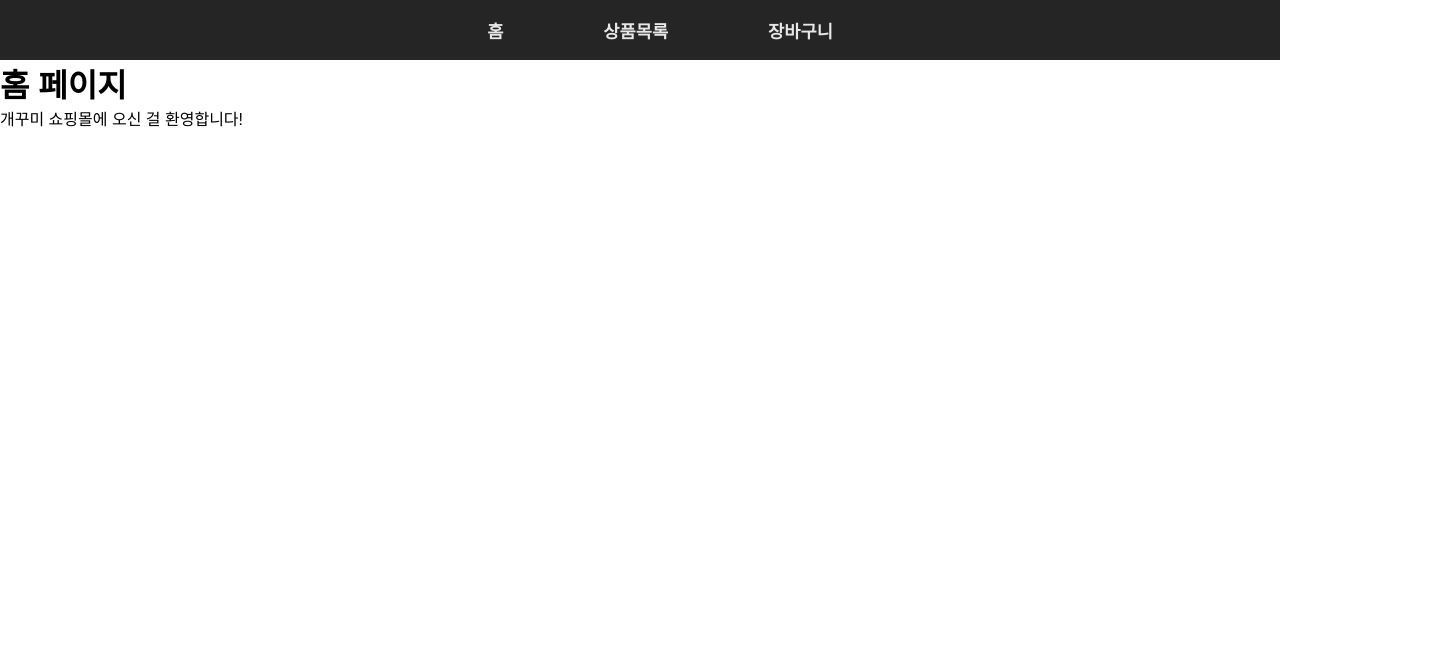
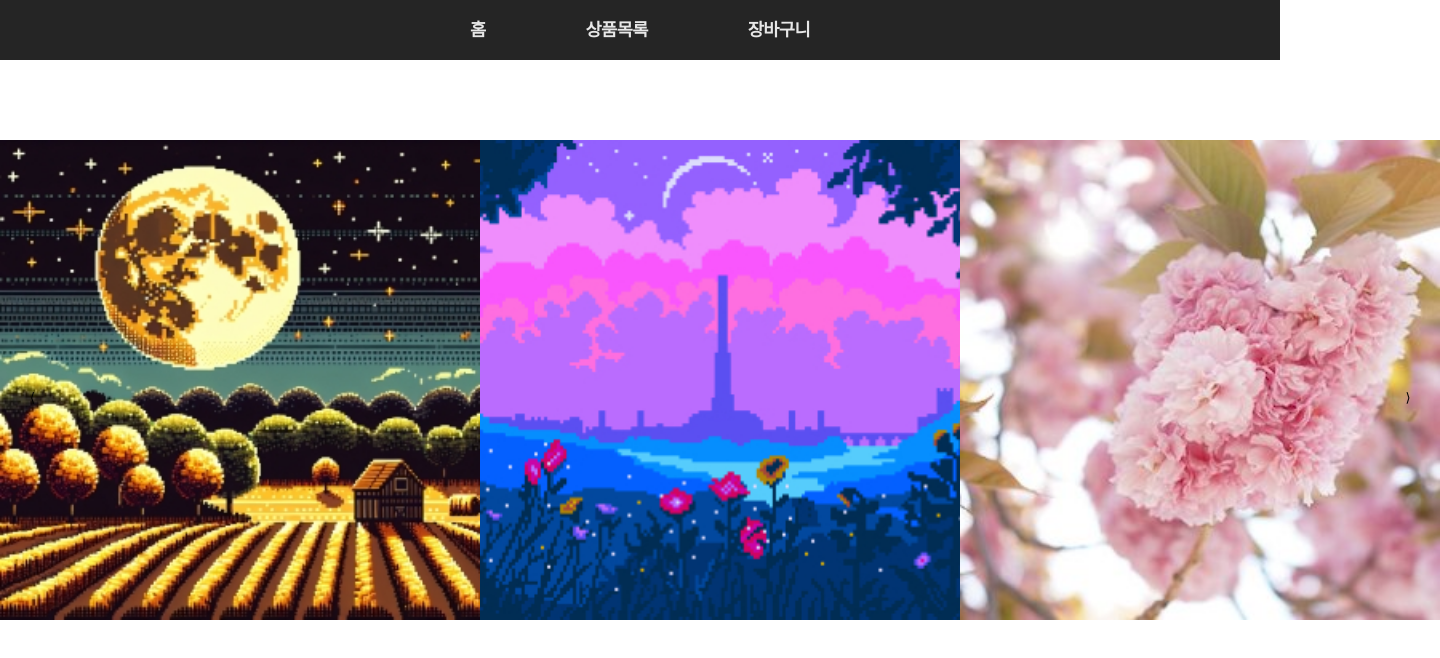
Before and after one commit to dy-08/kkumi-toyshop, a website with bundled scripts: page index.html in a window 1280 px wide. Shown: the whole page, 1440 px wide, since content can reach past the window. Built offline with nearby package versions, Linux system fonts and the light colour scheme.

Commit message:
feat: 상품 메인 슬라이드 구현

```diff
--- a/index.html
+++ b/index.html
@@ -8,9 +8,13 @@
         <link rel="stylesheet" href="./src/css/common.css" />
         <link rel="stylesheet" href="./src/css/header.css" />
         <link rel="stylesheet" href="./src/css/product.css" />
+        <link rel="stylesheet" href="./src/css/slider.css" />
     </head>
     <body>
         <header></header>
+        <section id="slideShow">
+
+        </section>
         <main id="app"></main>
         <script type="module" src="./src/js/main.js"></script>
     </body>
--- a/src/css/reset.css
+++ b/src/css/reset.css
@@ -1,31 +1,57 @@
-* {
-    box-sizing: border-box;
-}
-
-body {
-    font-family: 'Noto Sans KR', sans-serif;
-    margin: 0;
-}
-
-ul {
-    list-style: none;
-}
-
-a {
-    text-decoration: none;
-    color: rgb(20, 20, 20);
-}
-
-button {
-    border: 0;
-    outline: 0;
-}
-
-h1,
-h2,
-h3,
-p,
-ul,
-image {
-    margin: 0;
-}
+/* reset */
+body,div,dl,dt,dd,ul,ol,li,h1,h2,h3,h4,h5,h6,pre,code,form,fieldset,legend,textarea,p,blockquote,th,td,input,select,textarea,button{margin:0;padding:0;box-sizing: border-box; word-break: keep-all;word-wrap: break-word}
+body,button,input,select,table,textarea{font-family:'NotoSansKR',Arial,sans-serif;font-size:1em;font-weight:400;color:#000;line-height:1.3;letter-spacing: -0.04em}
+html{height:100%;}
+body{height:100%;}/* -webkit-text-size-adjust : none;  크롬, 사파리, 오페라 신버전 -ms-text-size-adjust : none;  IE -moz-text-size-adjust : none;  파이어폭스 -o-text-size-adjust : none;  오페라 구버전} */
+button,fieldset,img{border:0 none}
+fieldset,img{border:0}
+img,li{vertical-align:top}
+ol, ul, dl, menu ,li{list-style:none}
+address,em{font-style:normal}
+a{color:inherit;text-decoration:none;}
+a:active,a:focus,a:hover{text-decoration:none; }
+button{border:0;background:0 0;cursor:pointer}
+table{margin:0;padding:0;border:0;border-spacing:0;border-collapse: collapse;}
+input,select,textarea{border:0;background:0;appearance:none;border-radius:0;box-shadow:none}
+embed,iframe,img,object,video{max-width:100%}
+input[type=search]::-ms-clear,input[type=search]::-ms-reveal,input[type=text]::-ms-clear,input[type=text]::-ms-reveal{display:none;width:0;height:0}
+input[type=search]::-webkit-search-cancel-button{-webkit-appearance:none}
+input[type='text'],input[type='password'],input[type='submit'],input[type='search']{appearance:none;border-radius:0;background-color:transparent}
+button,input[type='button'],input[type='submit'],input[type='reset'],input[type='file']{appearance:button;border-radius:0}
+*,*:before,*:after{box-sizing: border-box;}
+form {margin:0;padding:0;}
+fieldset {margin:0;padding:0;border:0 none;}
+caption,legend { position: static; margin: -1px; padding: 0; height: 1px; width: 1px; overflow: hidden; clip: rect(1px,1px,1px,1px); word-break: initial; word-wrap: initial;}
+.blind ,.sr-only { position: absolute!important; margin: 0 !important; padding: 0 !important; height: 1px !important; width: 1px !important; overflow: hidden; clip: rect(1px, 1px, 1px, 1px); word-break: normal; word-wrap: normal;}
+.blind { position: absolute; margin: -1px; padding: 0; height: 1px; width: 1px; overflow: hidden; clip: rect(0, 0, 0, 0); border:0; word-break: normal; word-wrap: normal;}
+.clear {zoom: 1;}
+.clear:after {content: ""; display: block; clear: both;}
+table { width: 100%; border-collapse: collapse; border-spacing: 0; table-layout: fixed; }
+body.modal{overflow:hidden;}
+body:has(.modal) {height: 100%;overflow: hidden;}
+body:has(dialog[open]) {overflow: hidden;}
+blockquote, q { quotes: none; }
+blockquote:before, blockquote:after, q:before, q:after { content: ''; content: none; }
+button { border: 0 none; background-color: transparent; cursor: pointer; }
+a { text-decoration: none; }
+a:active, a:focus, a:hover { text-decoration: none; }
+embed, iframe, img, object, video { max-width: 100%; }
+figure {margin:0;}
+/* 입력서식 */
+input, button, label, textarea, select {vertical-align:middle; }
+input[type=text], input[type=password], input[type=number], input[type=tel], input[type=email], textarea {-webkit-appearance: none;-moz-appearance: none;appearance: none;}
+input[type=text][disabled], input[type=password][disabled], input[type=number][disabled], input[type=tel][disabled], input[type=email][disabled], textarea[disabled] {background: transparent;}
+input[type=text][readonly=readonly], input[type=password][readonly=readonly], input[type=number][readonly=readonly], input[type=tel][readonly=readonly], input[type=email][readonly=readonly] { background: transparent;}
+select {box-sizing: border-box; appearance: none;}
+select::-ms-expand {display: none;}
+textarea {width:100%; min-height:60px;resize:none;border-radius:0;-webkit-box-shadow:none;-moz-box-shadow:none;-o-box-shadow:none;box-shadow:none;}
+select[style], input[style], input[size] {width:auto; min-width:0;}
+button, input[type=submit] {border:0; padding:0; cursor:pointer; background:transparent;}
+button::-moz-focus-inner, input::-moz-focus-inner {border:0; padding:0;}
+input[type=file] {margin: auto;}
+input::placeholder { font-size:1em;}
+input[type=text]::-ms-clear { display:none;}
+input:focus::placeholder, textarea:focus::placeholder { color:transparent; }
+input[type='number']::-webkit-outer-spin-button,input[type='number']::-webkit-inner-spin-button {-webkit-appearance: none; margin: 0;}
+input[type='number'] { -moz-appearance: textfield;}
+.bf::before, .af::after { display: block; content: "";}
--- /dev/null
+++ b/src/css/slider.css
@@ -0,0 +1,65 @@
+*{
+            margin: 0;
+            padding: 0;
+            box-sizing: border-box;
+        }
+        li{
+            list-style: none;
+        }
+        #slideShow{
+            width: 1440px;
+            height: 480px;
+            position: relative;
+            margin: -200px auto;
+            overflow: hidden;
+        }
+        .slides{
+            position: absolute;
+            left: 0;
+            top: 0;
+            width: 1440px;
+            transition: all 0.5s ease;
+        }
+        .slides li:first-child{
+            float: left;
+            /* margin-right: 100px; */
+            /* margin-left: 100px; */
+        }
+        .slides li:not(:last-child){
+            float: left;
+            /* margin-right: 100px; */
+        }
+        .slides li{
+            float: left;
+        }
+        .slides li img{
+            width: 480px;
+            height: 480px;
+        }
+        .controller span{
+            position: absolute;
+            background-color: transparent;
+            color: black;
+            text-align: center;
+            border-radius: 50%;
+            padding: 10px 20px;
+            top: 50%;
+            font-size: 13px;
+            cursor: pointer;
+        }
+        .controller span:hover{
+            background-color: rgba(169, 169, 169, 0.404);
+        }
+        .prev{
+            left: 10px;
+        }
+        .prev:hover{
+            transform: translateX(-10px);
+
+        }
+        .next{
+            right: 10px;
+        }
+        .next:hover{
+            transform: translateX(10px);
+        }
--- a/src/js/main.js
+++ b/src/js/main.js
@@ -2,6 +2,7 @@ import { renderHeader } from './header.js';
 import { renderHome } from './home.js';
 import { renderProduct } from './product.js';
 import { renderCart } from './cart.js';
+import { renderSlider } from './slider.js';
 
 const app = document.getElementById('app');
 const header = document.querySelector('header');
@@ -21,6 +22,9 @@ window.renderPage = function (page) {
         case 'cart':
             renderCart();
             break;
+        case 'slider':
+            renderSlider();
+            break;
         default:
             app.innerHTML = `<p>documentPage not found</p>`;
     }
@@ -28,3 +32,4 @@ window.renderPage = function (page) {
 
 // 최초 페이지 로드
 renderPage('home');
+renderPage('slider')
--- /dev/null
+++ b/src/js/slider.js
@@ -0,0 +1,52 @@
+export function renderSlider() {
+    const app = document.getElementById('app');
+    app.innerHTML = `<section id="slideShow">
+        <ul class="slides">
+            <li><img src="./src/assets/images/slider/flower.jpg" alt="flower"></li>
+            <li><img src="./src/assets/images/slider/fox.jpg" alt="fox"></li>
+            <li><img src="./src/assets/images/slider/lightning.jpg" alt="lightning"></li>
+            <li><img src="./src/assets/images/slider/moon.jpg" alt="moon"></li>
+            <li><img src="./src/assets/images/slider/nature.jpg" alt="nature"></li>
+            <li><img src="./src/assets/images/slider/building.jpg" alt="building"></li>
+            <li><img src="./src/assets/images/slider/harvestmoon.jpg" alt="harvestmoon"></li>
+            <li><img src="./src/assets/images/slider/tower.jpg" alt="tower"></li>
+            <li><img src="./src/assets/images/slider/flower.jpg" alt="flower"></li>
+            <li><img src="./src/assets/images/slider/fox.jpg" alt="fox"></li>
+
+        </ul>
+        <p class="controller">
+            <span class="prev">&lang;</span>
+            <span class="next">&rang;</span>
+        </p>
+    </section>
+    `;
+        const slides = document.querySelector(".slides");
+        const slide__img = document.querySelectorAll(".slides li");
+        let currentIdx = 0;
+        const slideCount = slide__img.length;
+        const prev = document.querySelector(".prev");
+        const next = document.querySelector(".next");
+        const slide__width = 480;
+        const slide__margin = 100;
+
+        slides.style.width = (slide__width + slide__margin) * slideCount + "px";
+        function move__slide(num) {
+            slides.style.left = -num * 480 +"px";
+            currentIdx = num;
+        }
+
+        prev.addEventListener("click", function(){
+            if(currentIdx >= 3) move__slide(currentIdx -3);
+            else move__slide(0);
+        });
+
+        next.addEventListener("click", function(){
+            if(currentIdx !== slideCount - 4) move__slide(currentIdx +3);
+            else move__slide(slideCount - 3);
+        });
+
+        setInterval(()=>{
+            let nextIdx = (currentIdx +3 ) % slideCount;
+            move__slide(nextIdx);
+        }, 3000);
+}
```
Also changed, not shown: src/assets/images/slider/bridge.jpg (added), src/assets/images/slider/building.jpg (added), src/assets/images/slider/earth.jpg (added), src/assets/images/slider/flower.jpg (added), src/assets/images/slider/fox.jpg (added), src/assets/images/slider/harvestmoon.jpg (added), src/assets/images/slider/lightning.jpg (added), src/assets/images/slider/moon.jpg (added), src/assets/images/slider/nature.jpg (added), src/assets/images/slider/space.jpg (added), src/assets/images/slider/tower.jpg (added).
